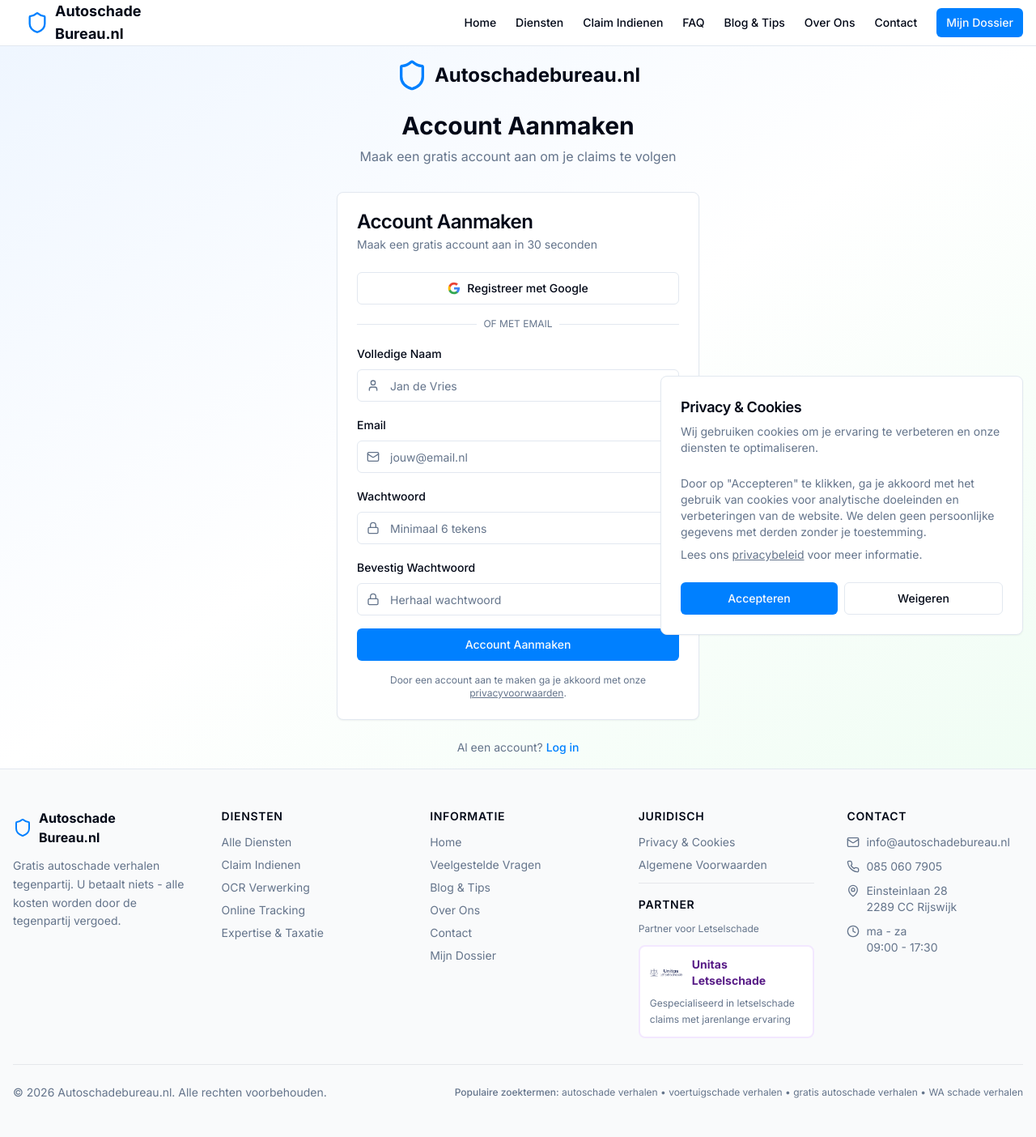
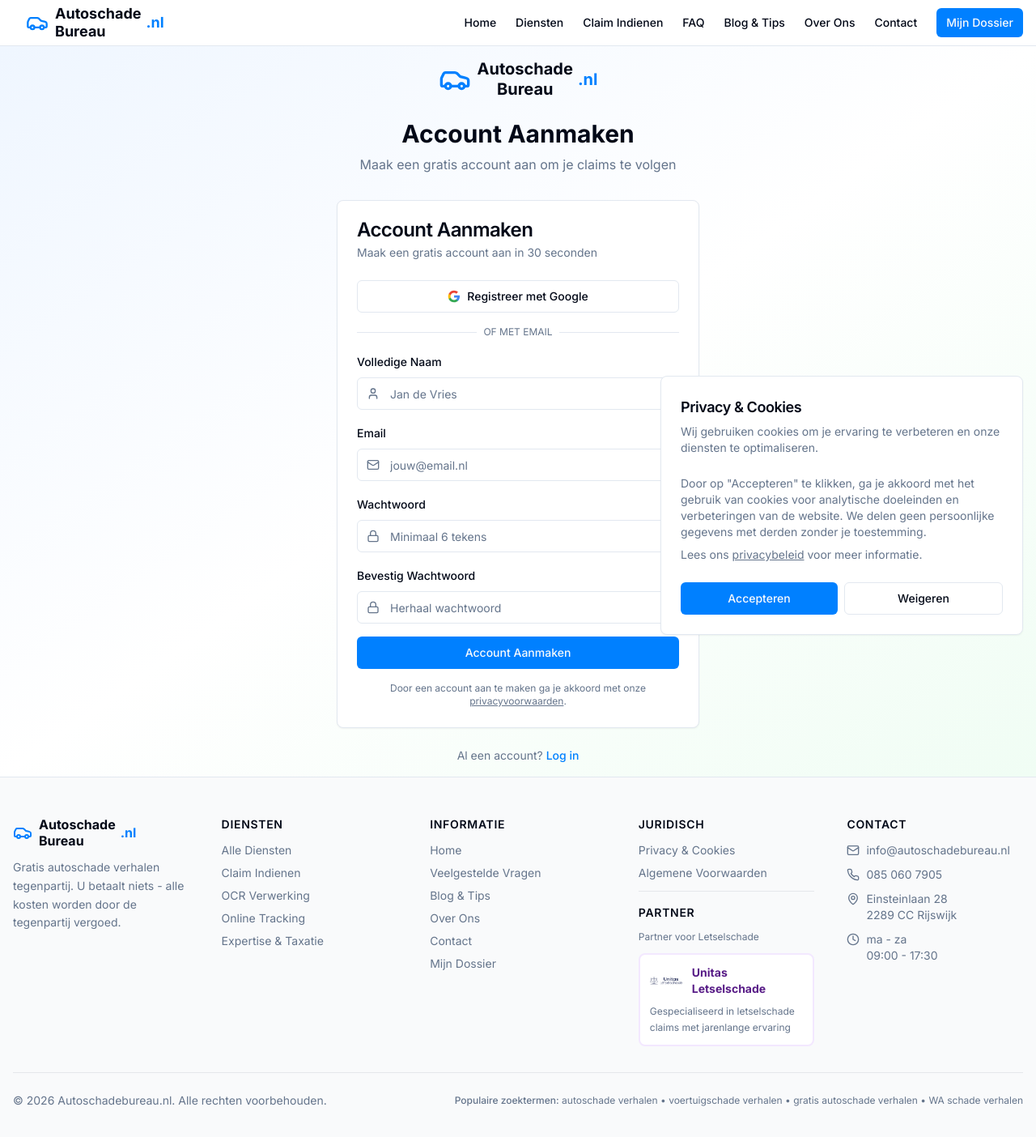
Before and after one commit to Championne/Gratisschadeverhalen.nl, a Next.js app: page /registreren in a window 1280 px wide. Shown: the top 1404 px of the page at 81% size. Built offline with nearby package versions, Linux system fonts and the light colour scheme; no server answers.

Commit message:
feat: redesign logo - car icon, tighter spacing, .nl centered

```diff
--- a/app/login/page.tsx
+++ b/app/login/page.tsx
@@ -1,6 +1,6 @@
 import { Metadata } from "next"
 import { LoginForm } from "@/components/auth/login-form"
-import { Shield } from "lucide-react"
+import { Car } from "lucide-react"
 import Link from "next/link"
 
 export const metadata: Metadata = {
@@ -14,8 +14,14 @@ export default function LoginPage() {
       <div className="w-full max-w-md">
         <div className="text-center mb-8">
           <Link href="/" className="inline-flex items-center gap-2 mb-6">
-            <Shield className="h-10 w-10 text-primary" />
-            <span className="text-2xl font-bold">Autoschadebureau.nl</span>
+            <Car className="h-10 w-10 text-primary" />
+            <div className="flex items-center gap-1.5">
+              <div className="flex flex-col leading-none">
+                <span className="text-xl font-bold leading-tight">Autoschade</span>
+                <span className="text-xl font-bold leading-tight">Bureau</span>
+              </div>
+              <span className="text-xl font-bold text-primary self-center">.nl</span>
+            </div>
           </Link>
           <h1 className="text-3xl font-bold mb-2">Welkom terug</h1>
           <p className="text-muted-foreground">
--- a/app/over-ons/page.tsx
+++ b/app/over-ons/page.tsx
@@ -1,6 +1,6 @@
 import { Metadata } from "next"
 import Link from "next/link"
-import { Shield, ArrowLeft, Target, Heart, Users, TrendingUp, CheckCircle, Award } from "lucide-react"
+import { Shield, ArrowLeft, Target, Heart, Users, TrendingUp, CheckCircle, Award, Car } from "lucide-react"
 import { Button } from "@/components/ui/button"
 import { Card, CardContent, CardDescription, CardHeader, CardTitle } from "@/components/ui/card"
 
--- a/app/page.tsx
+++ b/app/page.tsx
@@ -2,7 +2,7 @@ import { Metadata } from "next"
 import Link from "next/link"
 import { Button } from "@/components/ui/button"
 import { Card, CardContent, CardDescription, CardHeader, CardTitle } from "@/components/ui/card"
-import { CheckCircle, Shield, Clock, Euro, FileText, Upload, ChevronRight, Star } from "lucide-react"
+import { CheckCircle, Shield, Clock, Euro, FileText, Upload, ChevronRight, Star, Car } from "lucide-react"
 
 export const metadata: Metadata = {
   title: "Autoschade Verhalen | Gratis Voertuigschade Claimen - Zonder Eigen Risico",
--- a/app/registreren/page.tsx
+++ b/app/registreren/page.tsx
@@ -1,6 +1,6 @@
 import { Metadata } from "next"
 import { SignupForm } from "@/components/auth/signup-form"
-import { Shield } from "lucide-react"
+import { Car } from "lucide-react"
 import Link from "next/link"
 
 export const metadata: Metadata = {
@@ -14,8 +14,14 @@ export default function RegistrerenPage() {
       <div className="w-full max-w-md">
         <div className="text-center mb-8">
           <Link href="/" className="inline-flex items-center gap-2 mb-6">
-            <Shield className="h-10 w-10 text-primary" />
-            <span className="text-2xl font-bold">Autoschadebureau.nl</span>
+            <Car className="h-10 w-10 text-primary" />
+            <div className="flex items-center gap-1.5">
+              <div className="flex flex-col leading-none">
+                <span className="text-xl font-bold leading-tight">Autoschade</span>
+                <span className="text-xl font-bold leading-tight">Bureau</span>
+              </div>
+              <span className="text-xl font-bold text-primary self-center">.nl</span>
+            </div>
           </Link>
           <h1 className="text-3xl font-bold mb-2">Account Aanmaken</h1>
           <p className="text-muted-foreground">
--- a/components/dashboard/header.tsx
+++ b/components/dashboard/header.tsx
@@ -1,6 +1,6 @@
 "use client"
 
-import { Shield, LogOut, User, Plus } from "lucide-react"
+import { Car, LogOut, User, Plus } from "lucide-react"
 import Link from "next/link"
 import { Button } from "@/components/ui/button"
 import {
@@ -34,8 +34,14 @@ export function DashboardHeader({ user }: DashboardHeaderProps) {
     <header className="border-b bg-white sticky top-0 z-40">
       <div className="container mx-auto px-4 py-4 flex items-center justify-between">
         <Link href="/dashboard" className="flex items-center gap-2">
-          <Shield className="h-8 w-8 text-primary" />
-          <span className="text-xl font-bold">Autoschadebureau.nl</span>
+          <Car className="h-8 w-8 text-primary" />
+          <div className="flex items-center gap-1.5">
+            <div className="flex flex-col leading-none">
+              <span className="text-lg font-bold leading-tight">Autoschade</span>
+              <span className="text-lg font-bold leading-tight">Bureau</span>
+            </div>
+            <span className="text-lg font-bold text-primary self-center">.nl</span>
+          </div>
         </Link>
 
         <div className="flex items-center gap-4">
--- a/components/site-footer.tsx
+++ b/components/site-footer.tsx
@@ -1,5 +1,5 @@
 import Link from "next/link"
-import { Shield, Mail, Phone, MapPin, Clock } from "lucide-react"
+import { Car, Mail, Phone, MapPin, Clock } from "lucide-react"
 
 export function SiteFooter() {
   const currentYear = new Date().getFullYear()
@@ -12,10 +12,13 @@ export function SiteFooter() {
           {/* Logo & Description */}
           <div className="space-y-3 lg:col-span-1 xl:col-span-1">
             <Link href="/" className="flex items-center gap-2">
-              <Shield className="h-6 w-6 text-primary" />
-              <div className="flex flex-col leading-tight">
-                <span className="text-base font-bold">Autoschade</span>
-                <span className="text-base font-bold">Bureau.nl</span>
+              <Car className="h-6 w-6 text-primary" />
+              <div className="flex items-center gap-1.5">
+                <div className="flex flex-col leading-none">
+                  <span className="text-base font-bold leading-tight">Autoschade</span>
+                  <span className="text-base font-bold leading-tight">Bureau</span>
+                </div>
+                <span className="text-base font-bold text-primary self-center">.nl</span>
               </div>
             </Link>
             <p className="text-sm text-muted-foreground leading-relaxed">
--- a/components/site-header.tsx
+++ b/components/site-header.tsx
@@ -2,7 +2,7 @@
 
 import { useState } from "react"
 import Link from "next/link"
-import { Shield, Menu, X } from "lucide-react"
+import { Car, Menu, X } from "lucide-react"
 import { Button } from "@/components/ui/button"
 
 export function SiteHeader() {
@@ -13,10 +13,13 @@ export function SiteHeader() {
       <div className="container flex h-14 items-center justify-between pl-8 pr-4">
         {/* Logo */}
         <Link href="/" className="flex items-center gap-2">
-          <Shield className="h-7 w-7 text-primary" />
-          <div className="flex flex-col leading-tight text-left">
-            <span className="text-lg font-bold">Autoschade</span>
-            <span className="text-lg font-bold">Bureau.nl</span>
+          <Car className="h-7 w-7 text-primary" />
+          <div className="flex items-center gap-1.5">
+            <div className="flex flex-col leading-none">
+              <span className="text-lg font-bold leading-tight">Autoschade</span>
+              <span className="text-lg font-bold leading-tight">Bureau</span>
+            </div>
+            <span className="text-lg font-bold text-primary self-center">.nl</span>
           </div>
         </Link>
 
```
